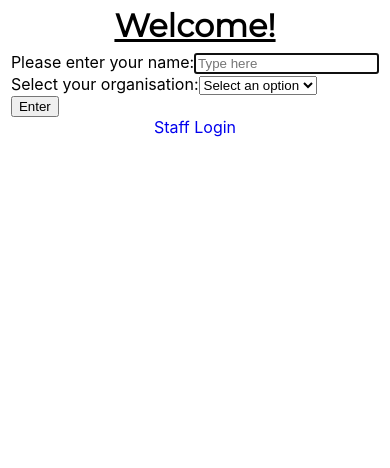
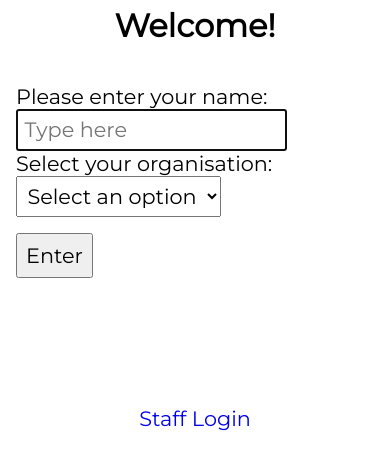
Before and after one commit to FAC-CDT/resource-centre, a React (Create React App) app: page / in a window 390 px wide. Shown: the top 468 px of the page. Built offline with nearby package versions, Linux system fonts and the light colour scheme.

Commit message:
Quick styling for login forms tbc

```diff
--- a/src/App.css
+++ b/src/App.css
@@ -3,7 +3,7 @@
   --heading: 1.5rem;
   --subtitle: 1.333rem;
   --body: 1rem;
-  --small: 0.75rem;
+  --small: 0.8rem;
 }
 
 h1 {
@@ -12,7 +12,6 @@ h1 {
   font-size: var(--heading);
   text-align: center;
   margin: auto;
-  text-decoration: underline;
 }
 
 p {
@@ -31,7 +30,7 @@ h2 {
     --heading: 2rem;
     --subtitle: 1.618rem;
     --body: 1.3rem;
-    --small: 0.618rem;
+    --small: 0.9rem;
   }
   h1 {
     font-size: var(--heading);
--- a/src/components/Help.css
+++ b/src/components/Help.css
@@ -9,7 +9,7 @@
 
 .iframe {
  position: absolute;
-margin: auto;
+ margin: auto;
  width: 100%;
  height: 100%;
 }
--- a/src/components/login/ParticipantLogin.css
+++ b/src/components/login/ParticipantLogin.css
@@ -2,4 +2,34 @@ nav {
   display: flex;
   flex-direction: column;
   align-items: center;
+  justify-content: center;
+  font-family: "Montserrat", sans-serif;
+  font-size: var(--body);
 }
+
+form {
+  margin-top: 2rem;
+  margin-left: 1rem;
+}
+
+.username-input {
+  font-family: "Montserrat", sans-serif;
+  font-size: var(--body);
+  padding: 0.4rem;
+}
+
+.select-opt {
+  font-family: "Montserrat", sans-serif;
+  font-size: var(--body);
+  padding: 0.4rem;
+}
+
+button {
+  font-family: "Montserrat", sans-serif;
+  font-size: var(--body);
+  padding: 0.5rem;
+  margin-top: 1rem;
+}
+.staff-login {
+  margin-top: 8rem;
+}
--- a/src/components/login/ParticipantLogin.js
+++ b/src/components/login/ParticipantLogin.js
@@ -25,12 +25,12 @@ const Landing = (props) => {
       <h1> Welcome! </h1>
       <nav>
         <form>
-          <div className="">
-            <label htmlFor="username">Please enter your name:</label>
+          <div>
+            <label htmlFor="username" className="username">Please enter your name:</label>
             <input
               required
               type="text"
-              className=""
+              className="username-input"
               id="username"
               aria-describedby="emailHelp"
               placeholder="Type here"
@@ -40,24 +40,24 @@ const Landing = (props) => {
             />
           </div>
           <div className="">
-            <label htmlFor="organisation">Select your organisation:</label>
+            <label htmlFor="organisation" className="org-select">Select your organisation:</label>
             <select
+              className="select-opt"
               required
               name="organisation"
               id="organisation"
               onChange={handleChange}
             >
-              <option value="">Select an option</option>
+              <option value="" >Select an option</option>
               <option value="pip">PIP</option>
               <option value="safh">SAFH</option>
             </select>
           </div>
-          <div className=""></div>
-          <button type="submit" className="" onClick={handleSubmit}>
+          <button type="submit" className="enter-btn" onClick={handleSubmit}>
             Enter
           </button>
         </form>
-        <Link to="/stafflogin">Staff Login</Link>
+        <Link to="/stafflogin" className="staff-login">Staff Login</Link>
       </nav>
     </>
   );
--- a/src/components/login/StaffLogin.css
+++ b/src/components/login/StaffLogin.css
@@ -1,9 +1,40 @@
-.staff-login-form {
-    display: flex;
-    flex-direction: column;
-    align-items: center;
+.hidden-input {
+  display: none;
 }
 
-.hidden-input {
-    display: none;
+nav {
+  display: flex;
+  flex-direction: column;
+  align-items: center;
+  justify-content: center;
+  font-family: "Montserrat", sans-serif;
+  font-size: var(--body);
 }
+
+form {
+  margin-top: 2rem;
+  margin-left: 1rem;
+}
+
+.organisation-input {
+  font-family: "Montserrat", sans-serif;
+  font-size: var(--body);
+  padding: 0.4rem;
+  margin-top: 0.5rem;
+}
+
+.password {
+  font-family: "Montserrat", sans-serif;
+  font-size: var(--body);
+  padding: 0.4rem;
+}
+
+button {
+  font-family: "Montserrat", sans-serif;
+  font-size: var(--body);
+  padding: 0.5rem;
+  margin-top: 1rem;
+}
+.part-login {
+  margin-top: 8rem;
+}
--- a/src/components/login/StaffLogin.js
+++ b/src/components/login/StaffLogin.js
@@ -38,15 +38,16 @@ const StaffLogin = (props) => {
   };
 
   return (
-    <div className="staff-login-form">
+<>
       <h1>Staff Login</h1>
+    <nav>
       <form>
         <div className="">
-          <label htmlFor="organisation">Please enter your Organisation:</label>
+          <label htmlFor="organisation" className="organistion">Please enter your Organisation:</label>
           <input
             required
             type="text"
-            className=""
+            className="organisation-input"
             id="organisation"
             aria-describedby="emailHelp"
             placeholder="Organisation"
@@ -60,7 +61,7 @@ const StaffLogin = (props) => {
           <input
             required
             type="password"
-            className=""
+            className="password"
             id="password"
             placeholder="Password"
             value={props.userInfo.password}
@@ -76,8 +77,9 @@ const StaffLogin = (props) => {
           Log in
         </button>
       </form>
-      <Link to="/">Participant Login</Link>
-    </div>
+      <Link to="/" className="part-login">Participant Login</Link>
+    </nav>
+    </>
   );
 };
 
```
